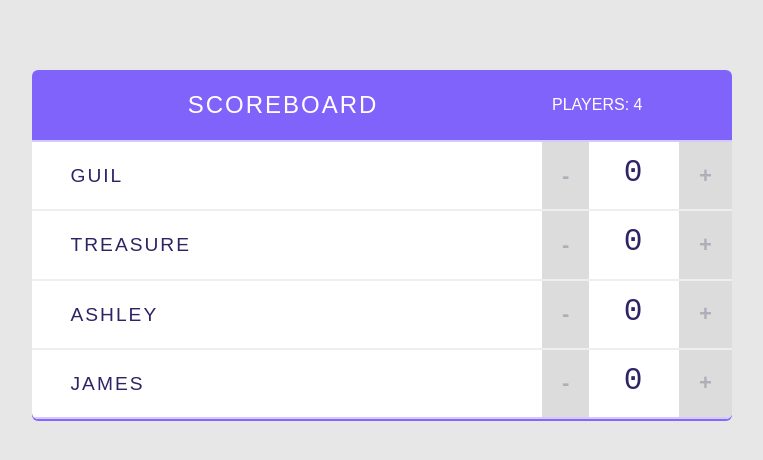
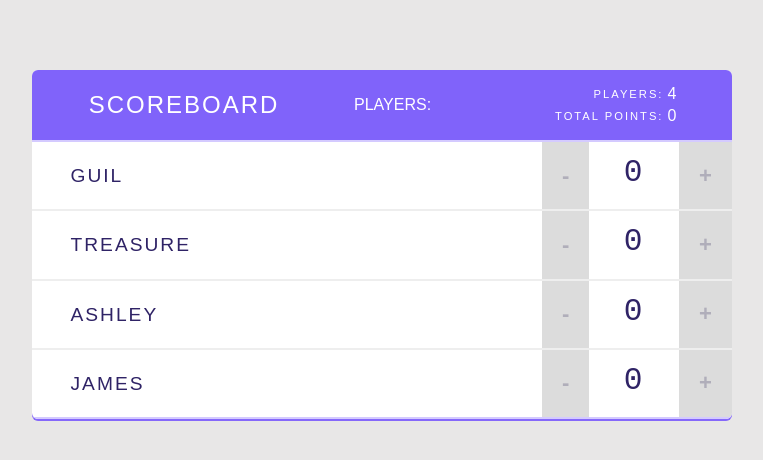
Before and after one commit to SaudTauqeer/React-ScoreBoard-App, a React (Create React App) app: page / in a window 1280 px wide. Shown: the top 460 px of the page, without its empty margins (258-1021 px from the left). Built offline with nearby package versions, Linux system fonts and the light colour scheme.

Commit message:
modularized components more, and moved state more higher in <App />

```diff
--- a/src/components/App.js
+++ b/src/components/App.js
@@ -9,22 +9,32 @@
     players: [
       {
         name: "Guil",
-        id: 1
+        id: 1,
+        score: 0
       },
       {
         name: "Treasure",
+        score: 0,
         id: 2
       },
       {
         name: "Ashley",
+        score: 0,
         id: 3
       },
       {
         name: "James",
+        score: 0,
         id: 4
       }
     ]
   };
+
+  changeScore = (index, delta) =>{
+    this.setState((prevState)=>{
+      return {score: prevState.players[index].score += delta}
+    });
+  }
 
   handleRemovePlayer = (id) => {
     this.setState( prevState => {
@@ -39,16 +49,21 @@
       <div className="scoreboard">
         <Header
           title="Scoreboard"
-          totalPlayers={this.state.players.length}
+          players={this.state.players}
+
+
         />
 
         {/* Players list */}
-        {this.state.players.map( player =>
+        {this.state.players.map( (player, index) =>
           <Player
             name={player.name}
             id={player.id}
             key={player.id.toString()}
             removePlayer={this.handleRemovePlayer}
+            score= { player.score }
+            index={ index }
+            changeScore= { this.changeScore }
           />
         )}
       </div>
--- a/src/components/Counter.js
+++ b/src/components/Counter.js
@@ -1,30 +1,14 @@
-import React, { Component } from 'react';
+import React from 'react';
 
-class Counter extends Component {
-    state = {
-      score: 0
-    };
-
-    incrementScore = () => {
-      this.setState( prevState => ({
-        score: prevState.score + 1
-      }));
-    }
-
-    decrementScore = () => {
-      this.setState( prevState => ({
-        score: prevState.score - 1
-      }));
-    }
-
-    render() {
+const Counter = (props)=> {
+      let index = props.index;
       return (
         <div className="counter">
-          <button className="counter-action decrement" onClick={this.decrementScore}> - </button>
-          <span className="counter-score">{ this.state.score }</span>
-          <button className="counter-action increment" onClick={this.incrementScore}> + </button>
+          <button className="counter-action decrement" onClick= {() =>{ props.changeScore(index, -1) }}   > - </button>
+          <span className="counter-score">{ props.score }</span>
+          <button className="counter-action increment" onClick= {() =>{ props.changeScore(index, 1) }} > + </button>
         </div>
       );
     }
-  }
+
   export default Counter;
--- a/src/components/Header.js
+++ b/src/components/Header.js
@@ -1,10 +1,14 @@
-import React, { Component } from 'react';
+import React from 'react';
+import Stats from './Stats';
 
 const Header = (props) => {
     return (
       <header>
         <h1>{ props.title }</h1>
         <span className="stats">Players: {props.totalPlayers}</span>
+        <Stats
+        players={ props.players }
+         />
       </header>
     );
   }
--- a/src/components/Player.js
+++ b/src/components/Player.js
@@ -9,7 +9,11 @@
           { props.name }
         </span>
 
-        <Counter />
+        <Counter
+        score ={ props.score }
+        changeScore={ props.changeScore }
+        index={ props.index }
+         />
       </div>
     );
   }
--- /dev/null
+++ b/src/components/Stats.js
@@ -0,0 +1,32 @@
+import React from 'react';
+
+const Stats = (props) => {
+
+    let totalPlayers =  props.players.length;
+
+    let totalScore = props.players.reduce((total, player) => {
+        return total + player.score;
+    }, 0);
+
+    return (
+        <table className="stats">
+        <tbody>
+          <tr>
+            <td>Players:</td>
+            <td>{ totalPlayers }</td>
+          </tr>
+          <tr>
+            <td>Total Points:</td>
+            <td>{ totalScore }</td>
+          </tr>
+        </tbody>
+      </table>
+
+    );
+}
+
+
+
+
+
+export default Stats;
```
